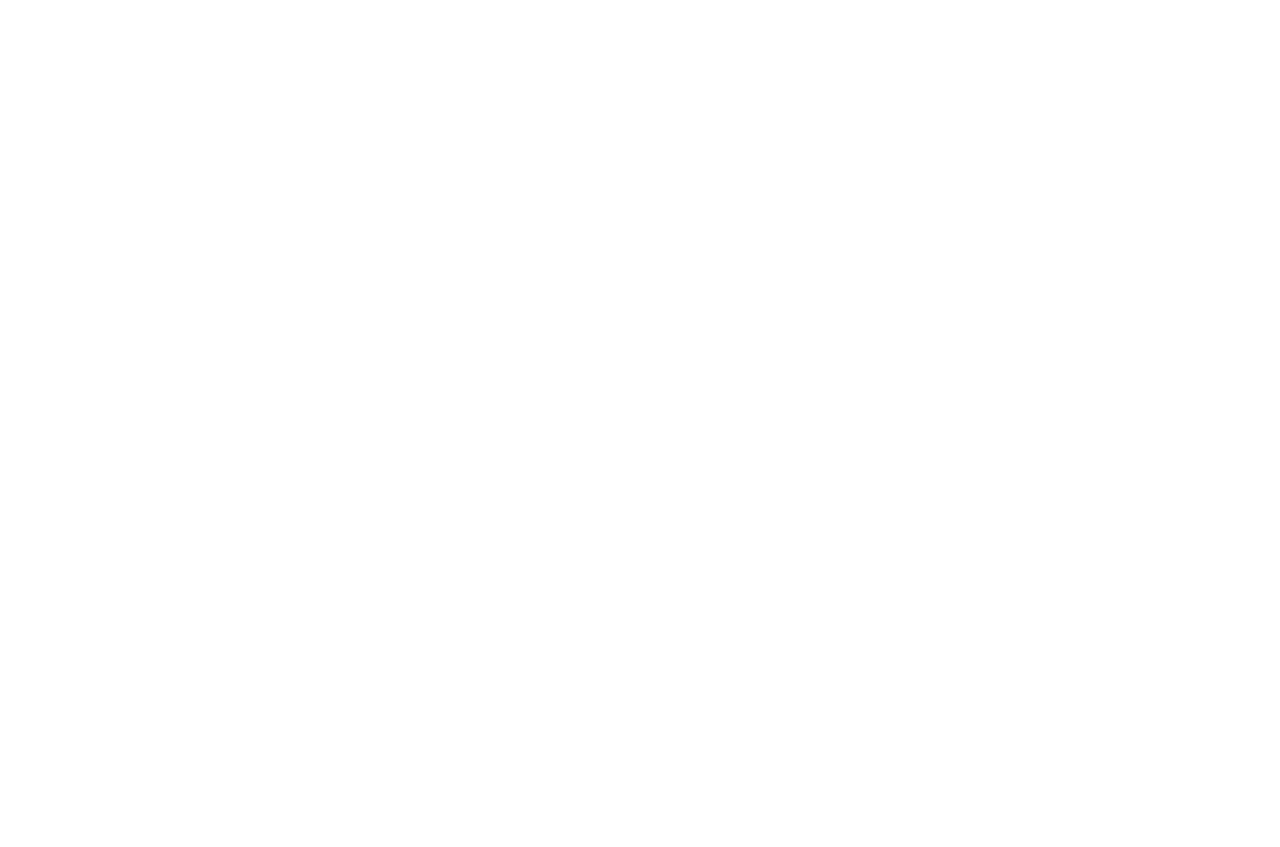
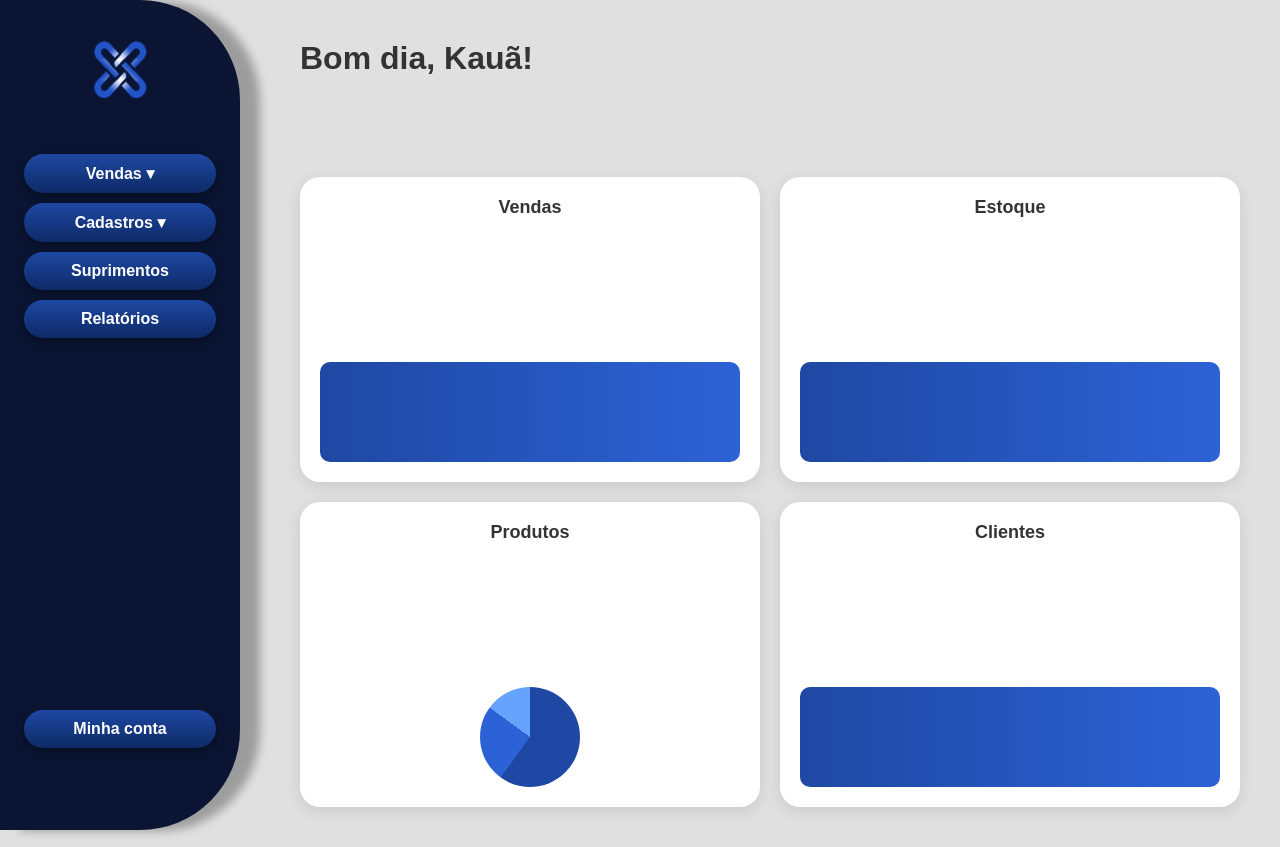
Before and after one commit to kauafreitass/nexus-erp, a PHP site: page / in a window 1280 px wide. Before the commit the page is empty. Before the commit the page ends 800 px from the top, so only its background shows below. Run offline with PHP 8.4, Linux system fonts and the light colour scheme.

Commit message:
"Término" da estilização do index

```diff
--- a/app/Views/erp/index.php
+++ b/app/Views/erp/index.php
@@ -1,11 +1,259 @@
 <!DOCTYPE html>
-<html lang="en">
+<html lang="pt-BR">
+
 <head>
   <meta charset="UTF-8">
   <meta name="viewport" content="width=device-width, initial-scale=1.0">
-  <title>Index</title>
+  <title>Dashboard</title>
+  <style>
+    body {
+      margin: 0;
+      display: flex;
+      font-family: Arial, sans-serif;
+      background-color: #e0e0e0;
+      color: #333;
+    }
+
+    /* ===== MENU LATERAL ===== */
+    .menu-lateral {
+      width: 240px;
+      height: 100%;
+      background-color: #0b1533;
+      color: white;
+      position: fixed;
+      top: 0;
+      left: 0;
+      display: flex;
+      flex-direction: column;
+      align-items: center;
+      padding-top: 30px;
+      border-top-right-radius: 100px;
+      border-bottom-right-radius: 100px;
+      box-shadow: 20px 1px 10px rgba(0, 0, 0, 0.3);
+    }
+
+    .area-logo img {
+      width: 80px;
+      height: 80px;
+      margin-bottom: 40px;
+    }
+
+    .lista-opcoes {
+      list-style: none;
+      padding: 0;
+      margin: 0;
+      width: 100%;
+      display: flex;
+      flex-direction: column;
+      align-items: center;
+      flex-grow: 1;
+    }
+
+    .item-opcao {
+      position: relative;
+      width: 80%;
+      text-align: center;
+      margin-bottom: 10px;
+    }
+
+    .link-opcao {
+      display: block;
+      background: linear-gradient(180deg, #1e48a3, #0e2a66);
+      border-radius: 20px;
+      padding: 10px;
+      color: white;
+      text-decoration: none;
+      font-weight: bold;
+      box-shadow: 0 3px 8px rgba(0, 0, 0, 0.4);
+      transition: all 0.3s ease;
+    }
+
+    .link-opcao:hover {
+      background: linear-gradient(180deg, #2d62d6, #1b3b91);
+      transform: translateY(-2px);
+    }
+
+    .submenu {
+      display: none;
+      flex-direction: column;
+      background-color: #0e2a66;
+      border-radius: 20px;
+      margin-top: 8px;
+      box-shadow: 0 3px 8px rgba(0, 0, 0, 0.4);
+      animation: aparecer 0.3s ease-in-out;
+    }
+
+    .item-opcao:hover .submenu {
+      display: flex;
+    }
+
+    .link-subopcao {
+      text-decoration: none;
+      color: white;
+      padding: 10px;
+      border-radius: 20px;
+      transition: background-color 0.3s ease;
+    }
+
+    .link-subopcao:hover {
+      background-color: #2458bf;
+    }
+
+    @keyframes aparecer {
+      from {
+        opacity: 0;
+        transform: translateY(-5px);
+      }
+
+      to {
+        opacity: 1;
+        transform: translateY(0);
+      }
+    }
+
+    .minha-conta {
+
+      margin-bottom: 20px;
+      width: 80%;
+
+    }
+
+    .minha-conta a {
+      display: block;
+      background: linear-gradient(180deg, #1e48a3, #0e2a66);
+      border-radius: 20px;
+      padding: 10px;
+      color: white;
+      text-align: center;
+      text-decoration: none;
+      font-weight: bold;
+      box-shadow: 0 3px 8px rgba(0, 0, 0, 0.4);
+      transition: all 0.3s ease;
+      margin-top: -100px;
+    }
+
+    .minha-conta a:hover {
+      background: linear-gradient(180deg, #2d62d6, #1b3b91);
+      transform: translateY(-2px);
+    }
+
+    /* ===== CONTEÚDO PRINCIPAL ===== */
+    .conteudo-principal {
+      margin-left: 260px;
+      padding: 40px;
+      flex: 1;
+    }
+
+    .conteudo-principal h1 {
+      margin-top: 0;
+      color: #333;
+    }
+
+    .cartoes {
+      display: grid;
+      grid-template-columns: repeat(2, 1fr);
+      gap: 20px;
+      margin-top:100px;
+    }
+
+
+    .cartao {
+      background-color: white;
+      border-radius: 20px;
+      padding: 20px;
+      box-shadow: 0 4px 15px rgba(0, 0, 0, 0.1);
+      text-align: center;
+    }
+
+    .cartao h2 {
+      margin-top: 0;
+      font-size: 18px;
+      color: #333;
+      height: 150px;
+
+    }
+
+    /* Placeholder gráfico */
+    .grafico {
+      width: 100%;
+      height: 100px;
+      background: linear-gradient(90deg, #1e48a3 0%, #2d62d6 100%);
+      border-radius: 10px;
+      margin-top: 15px;
+    }
+
+    .grafico-pizza {
+      width: 100px;
+      height: 100px;
+      border-radius: 50%;
+      background: conic-gradient(#1e48a3 0% 60%, #2d62d6 60% 85%, #66a3ff 85% 100%);
+      margin: 0 auto;
+      margin-top: 15px;
+    }
+  </style>
 </head>
+
 <body>
 
+  <nav class="menu-lateral">
+    <div class="area-logo">
+      <img src="images/nexus-logo.png" alt="Logo do sistema">
+    </div>
+
+    <ul class="lista-opcoes">
+      <li class="item-opcao">
+        <a href="#" class="link-opcao">Vendas ▾</a>
+        <div class="submenu">
+          <a href="#" class="link-subopcao">Pedidos</a>
+          <a href="#" class="link-subopcao">Notas Fiscais</a>
+        </div>
+      </li>
+
+      <li class="item-opcao">
+        <a href="#" class="link-opcao">Cadastros ▾</a>
+        <div class="submenu">
+          <a href="#" class="link-subopcao">Produtos</a>
+          <a href="#" class="link-subopcao">Clientes</a>
+        </div>
+      </li>
+
+      <li class="item-opcao">
+        <a href="#" class="link-opcao">Suprimentos</a>
+      </li>
+
+      <li class="item-opcao">
+        <a href="#" class="link-opcao">Relatórios</a>
+      </li>
+    </ul>
+
+    <div class="minha-conta">
+      <a href="#">Minha conta</a>
+    </div>
+  </nav>
+
+  <main class="conteudo-principal">
+    <h1>Bom dia, Kauã!</h1>
+
+    <div class="cartoes">
+      <div class="cartao">
+        <h2>Vendas</h2>
+        <div class="grafico"></div>
+      </div>
+      <div class="cartao">
+        <h2>Estoque</h2>
+        <div class="grafico"></div>
+      </div>
+      <div class="cartao">
+        <h2>Produtos</h2>
+        <div class="grafico-pizza"></div>
+      </div>
+      <div class="cartao">
+        <h2>Clientes</h2>
+        <div class="grafico"></div>
+      </div>
+    </div>
+  </main>
+
 </body>
+
 </html>
```
